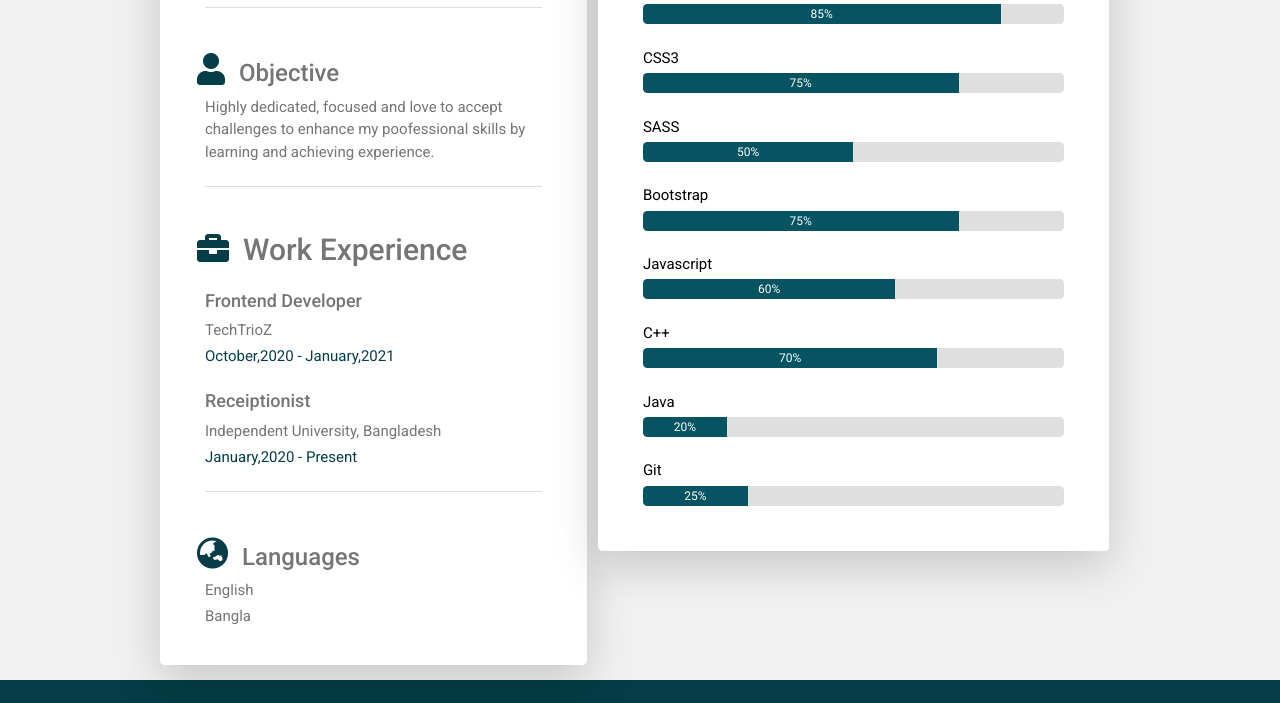
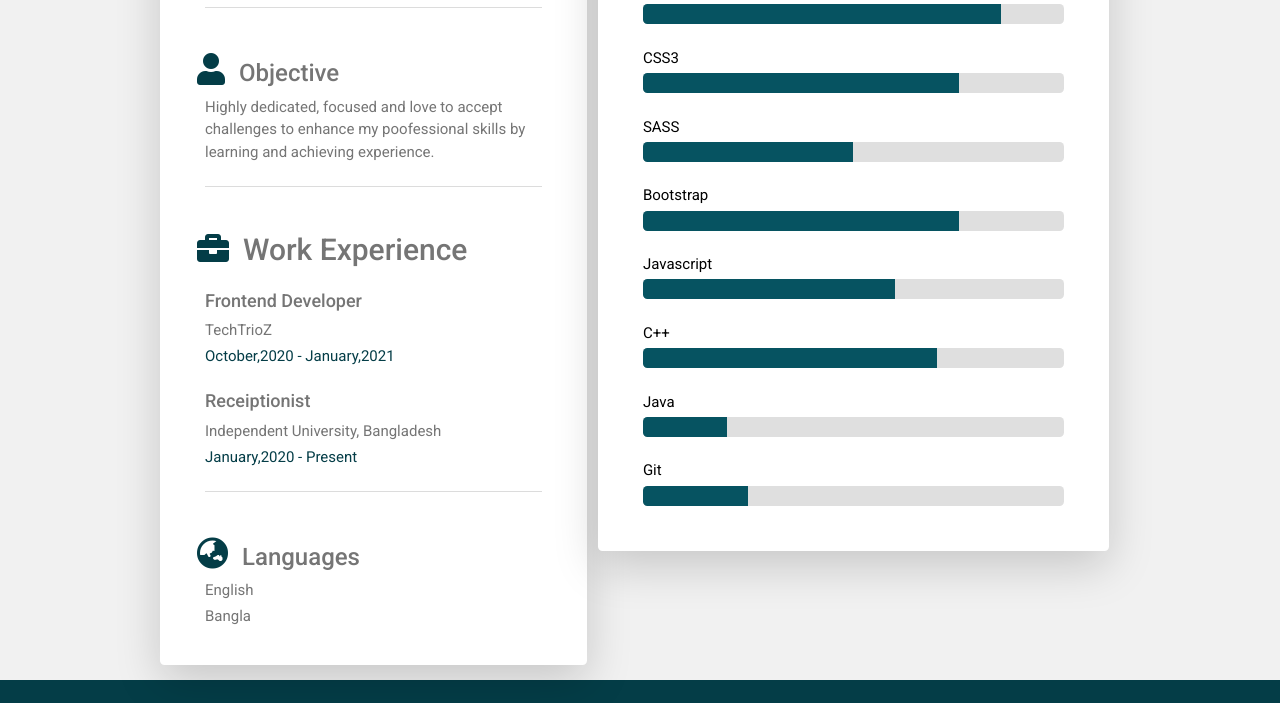
Before and after one commit to lamisaRitu19/Resume, a plain HTML site: page index.html in a window 1280 px wide. Shown: the part 559-1262 px from the top of the page. Drawn offline with nearby package versions, Linux system fonts and the light colour scheme.

Commit message:
updated progress bar

```diff
--- a/index.html
+++ b/index.html
@@ -74,35 +74,35 @@
                     <h3 class="mb-4"><i class="fas fa-medal icon-margin"></i>Skills</h3>
                     <p class="mb-1">HTML5</p>
                     <div class="progress rounded-3 mb-4" style="height: 20px; background-color:#dfdfdf">
-                        <div class="progress-bar bg-green" role="progressbar" style="width: 85%; font-size: 12px;" aria-valuenow="25" aria-valuemin="0" aria-valuemax="100">85%</div>
+                        <div class="progress-bar bg-green" role="progressbar" style="width: 85%; font-size: 12px;" aria-valuenow="25" aria-valuemin="0" aria-valuemax="100"></div>
                     </div>
                     <p class="mb-1">CSS3</p>
                     <div class="progress rounded-3 mb-4" style="height: 20px; background-color:#dfdfdf">
-                        <div class="progress-bar bg-green" role="progressbar" style="width: 75%; font-size: 12px;" aria-valuenow="25" aria-valuemin="0" aria-valuemax="100">75%</div>
+                        <div class="progress-bar bg-green" role="progressbar" style="width: 75%; font-size: 12px;" aria-valuenow="25" aria-valuemin="0" aria-valuemax="100"></div>
                     </div>
                     <p class="mb-1">SASS</p>
                     <div class="progress rounded-3 mb-4" style="height: 20px; background-color:#dfdfdf">
-                        <div class="progress-bar bg-green" role="progressbar" style="width: 50%; font-size: 12px;" aria-valuenow="25" aria-valuemin="0" aria-valuemax="100">50%</div>
+                        <div class="progress-bar bg-green" role="progressbar" style="width: 50%; font-size: 12px;" aria-valuenow="25" aria-valuemin="0" aria-valuemax="100"></div>
                     </div>
                     <p class="mb-1">Bootstrap</p>
                     <div class="progress rounded-3 mb-4" style="height: 20px; background-color:#dfdfdf">
-                        <div class="progress-bar bg-green" role="progressbar" style="width: 75%; font-size: 12px;" aria-valuenow="25" aria-valuemin="0" aria-valuemax="100">75%</div>
+                        <div class="progress-bar bg-green" role="progressbar" style="width: 75%; font-size: 12px;" aria-valuenow="25" aria-valuemin="0" aria-valuemax="100"></div>
                     </div>
                     <p class="mb-1">Javascript</p>
                     <div class="progress rounded-3 mb-4" style="height: 20px; background-color:#dfdfdf">
-                        <div class="progress-bar bg-green" role="progressbar" style="width: 60%; font-size: 12px;" aria-valuenow="25" aria-valuemin="0" aria-valuemax="100">60%</div>
+                        <div class="progress-bar bg-green" role="progressbar" style="width: 60%; font-size: 12px;" aria-valuenow="25" aria-valuemin="0" aria-valuemax="100"></div>
                     </div>
                     <p class="mb-1">C++</p>
                     <div class="progress rounded-3 mb-4" style="height: 20px; background-color:#dfdfdf">
-                        <div class="progress-bar bg-green" role="progressbar" style="width: 70%; font-size: 12px;" aria-valuenow="25" aria-valuemin="0" aria-valuemax="100">70%</div>
+                        <div class="progress-bar bg-green" role="progressbar" style="width: 70%; font-size: 12px;" aria-valuenow="25" aria-valuemin="0" aria-valuemax="100"></div>
                     </div>
                     <p class="mb-1">Java</p>
                     <div class="progress rounded-3 mb-4" style="height: 20px; background-color:#dfdfdf">
-                        <div class="progress-bar bg-green" role="progressbar" style="width: 20%; font-size: 12px;" aria-valuenow="25" aria-valuemin="0" aria-valuemax="100">20%</div>
+                        <div class="progress-bar bg-green" role="progressbar" style="width: 20%; font-size: 12px;" aria-valuenow="25" aria-valuemin="0" aria-valuemax="100"></div>
                     </div>
                     <p class="mb-1">Git</p>
                     <div class="progress rounded-3 mb-4" style="height: 20px; background-color:#dfdfdf">
-                        <div class="progress-bar bg-green" role="progressbar" style="width: 25%; font-size: 12px;" aria-valuenow="25" aria-valuemin="0" aria-valuemax="100">25%</div>
+                        <div class="progress-bar bg-green" role="progressbar" style="width: 25%; font-size: 12px;" aria-valuenow="25" aria-valuemin="0" aria-valuemax="100"></div>
                     </div>
                 </div>
             </div>
```
